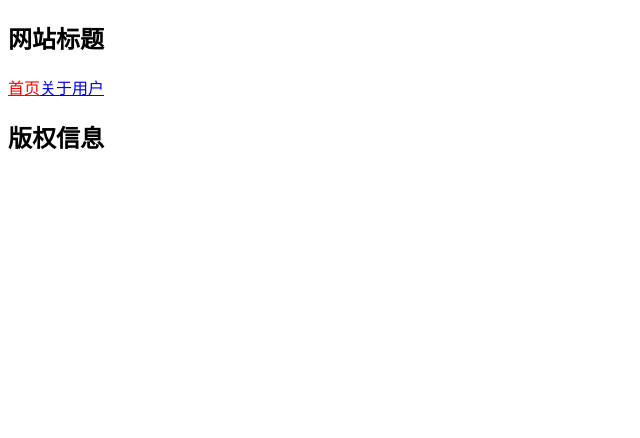
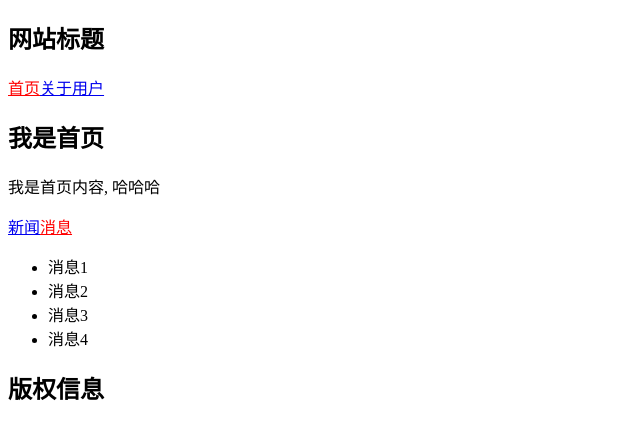
Before and after one commit to pengchenyu111/VueLearning, a Vue app in the folder learnVueRouter/: page /home/message in a window 1280 px wide. Shown: the top 438 px of the page, without its empty margins (0-640 px from the left). Built offline with nearby package versions, Linux system fonts and the light colour scheme; the HTML template or start-up script is replaced by a standard one.

Commit message:
VueRouter——嵌套路由的使用

```diff
--- a/learnVueRouter/src/components/Home.vue
+++ b/learnVueRouter/src/components/Home.vue
@@ -2,6 +2,10 @@
   <div>
     <h2>我是首页</h2>
     <p>我是首页内容, 哈哈哈</p>
+
+    <router-link to="/home/news">新闻</router-link>
+    <router-link to="/home/message">消息</router-link>
+    <router-view></router-view>
   </div>
 </template>
 
--- /dev/null
+++ b/learnVueRouter/src/components/HomeMessage.vue
@@ -0,0 +1,20 @@
+<template>
+  <div>
+    <ul>
+      <li>消息1</li>
+      <li>消息2</li>
+      <li>消息3</li>
+      <li>消息4</li>
+    </ul>
+  </div>
+</template>
+
+<script>
+  export default {
+    name: "HomeMessage"
+  }
+</script>
+
+<style scoped>
+
+</style>
--- /dev/null
+++ b/learnVueRouter/src/components/HomeNews.vue
@@ -0,0 +1,20 @@
+<template>
+  <div>
+    <ul>
+      <li>新闻1</li>
+      <li>新闻2</li>
+      <li>新闻3</li>
+      <li>新闻4</li>
+    </ul>
+  </div>
+</template>
+
+<script>
+  export default {
+    name: "HomeNews"
+  }
+</script>
+
+<style scoped>
+
+</style>
```
Also changed, not shown: learnVueRouter/src/router/index.js (+19 -2 lines).
